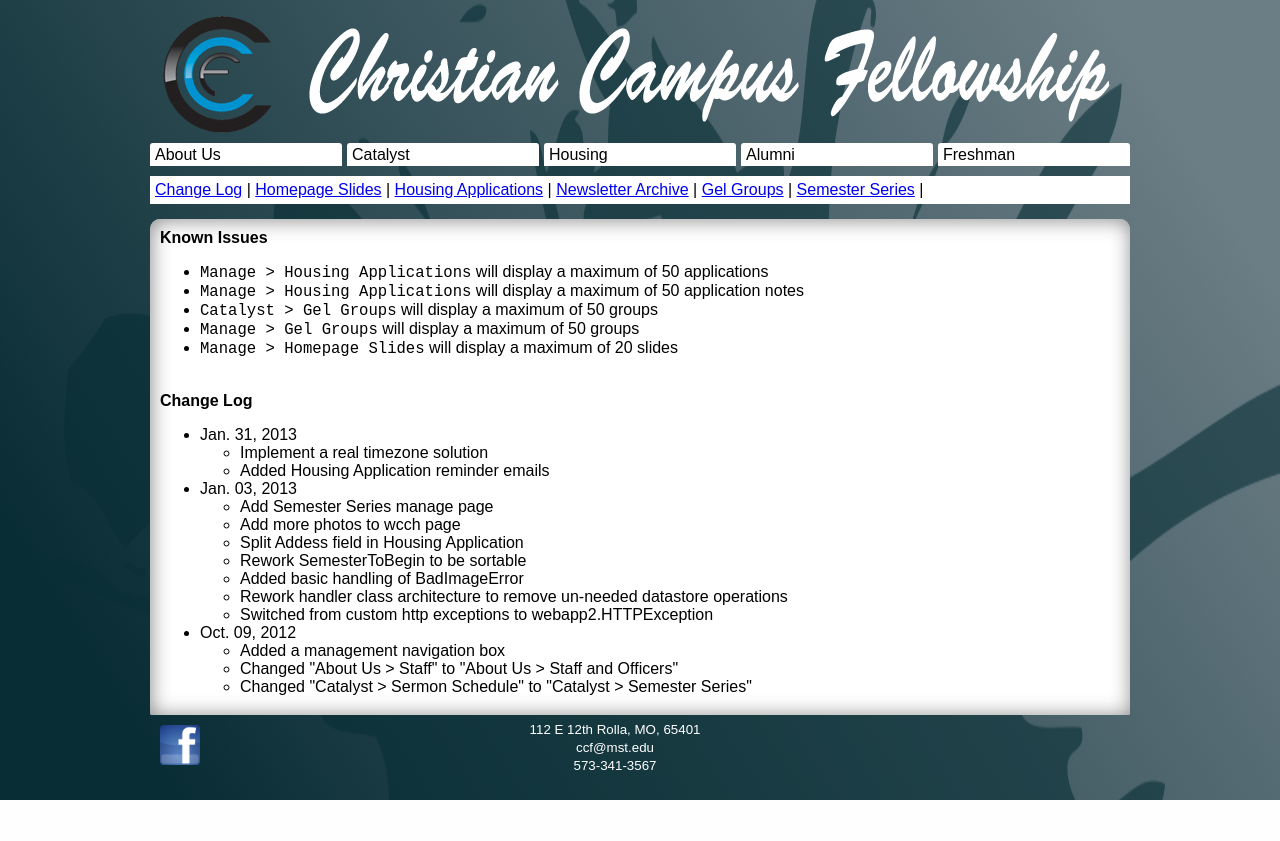
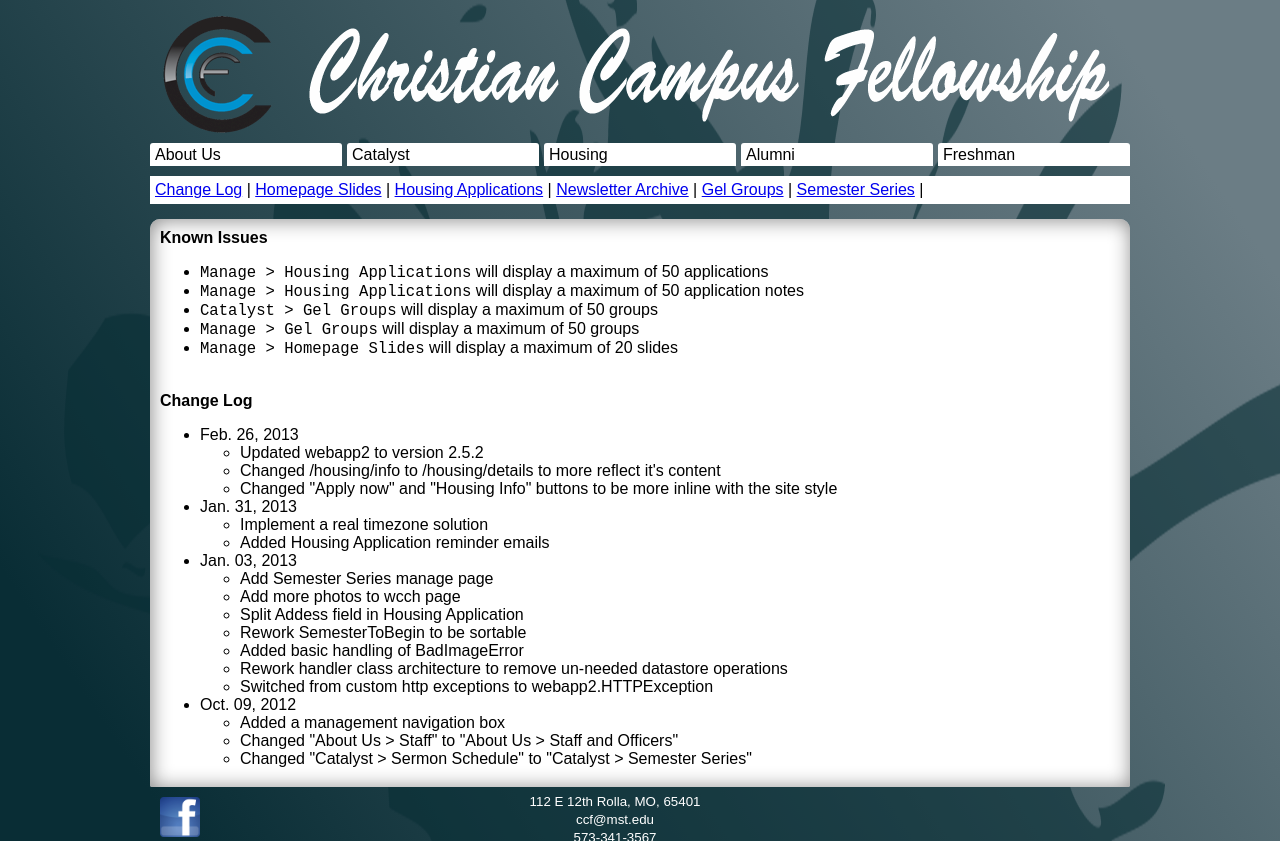
Before and after one commit to rollaccf/ccf-website, a Python web app: template templates/manage/manage.html in a window 1280 px wide. Before the commit the page ends 800 px from the top, so only its background shows below. Run offline with Jinja, Linux system fonts and the light colour scheme; the template is opened without the code that fills it, so the values that code supplies are empty; some libraries are stand-ins or nearby versions.

Commit message:
Updated webapp2 and change log

```diff
--- a/app.yaml
+++ b/app.yaml
@@ -8,6 +8,8 @@ builtins:
 - appstats: on
 
 libraries:
+- name: webapp2
+  version: "2.5.2"
 - name: jinja2
   version: "2.6"
 - name: markupsafe
--- a/templates/manage/manage.html
+++ b/templates/manage/manage.html
@@ -14,6 +14,13 @@
 
     <strong>Change Log</strong>
     <ul>
+        <li>Feb. 26, 2013
+            <ul>
+                <li>Updated webapp2 to version 2.5.2</li>
+                <li>Changed /housing/info to /housing/details to more reflect it's content</li>
+                <li>Changed "Apply now" and "Housing Info" buttons to be more inline with the site style</li>
+            </ul>
+        </li>
         <li>Jan. 31, 2013
             <ul>
                 <li>Implement a real timezone solution</li>
```
